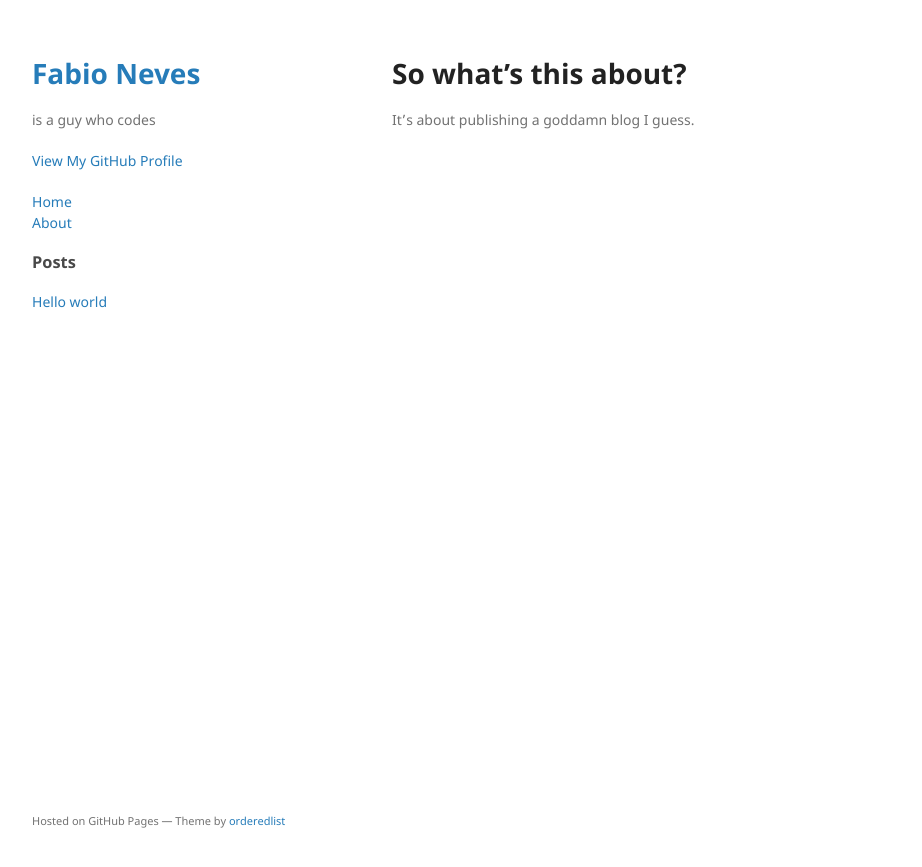
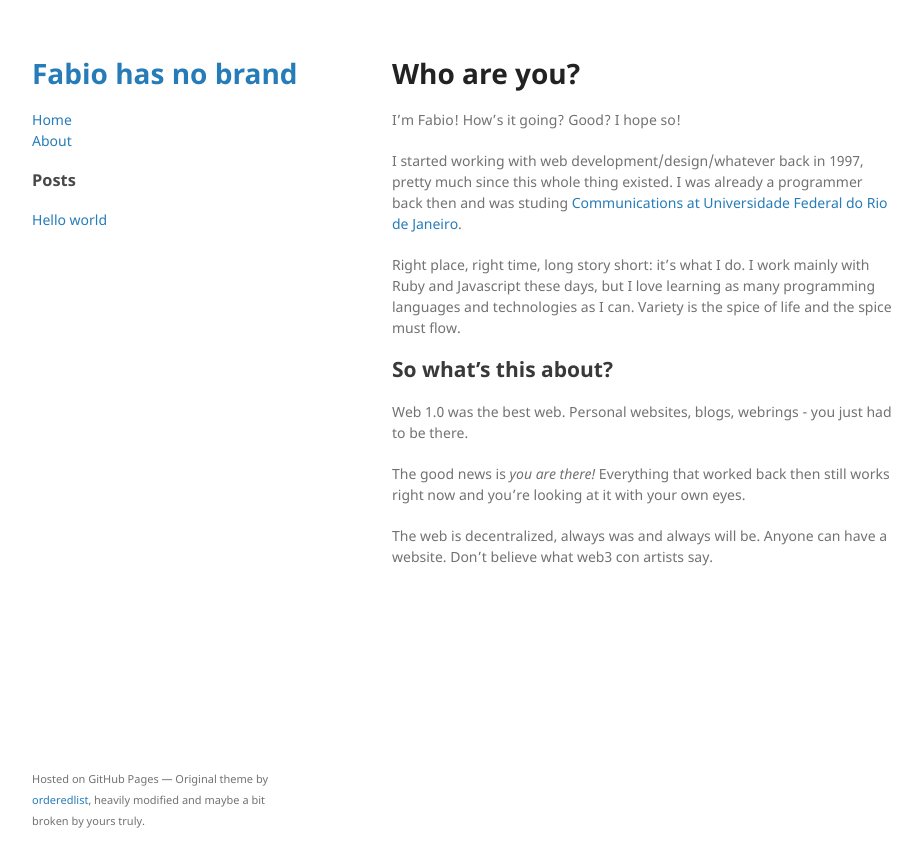
Before and after one commit to fzero/fzero.github.io, a Jekyll site: the page built from about.md, in a window 1280 px wide. Shown: the top 867 px of the page, without its empty margins (178-1100 px from the left). Built offline with Jekyll 4.4.1, drawn with Linux system fonts in a browser that asks for light colours; our own code applies the rules of GitHub Pages for plain Markdown files.

Commit message:
It's starting to look like a blog!

```diff
--- a/_config.yml
+++ b/_config.yml
@@ -1,6 +1,20 @@
-title: Fabio Neves
-description: is a guy who codes
-author: Fabio Neves
+title: Fabio has no brand
+tagline: A very web 1.0 blog/website thing
+description: A very web 1.0 blog/website thing by Fabio Neves, who doesn't care much about building a brand. Software engineering, music, movies, nerdy stuff, life, the universe and everything else.
+author:
+  name: Fabio Neves
+  twitter: fzero
+twitter:
+  username: fzero
+  card: summary
+social:
+  name: Fabio Neves
+  links:
+    - https://twitter.com/fzero
+    - https://www.linkedin.com/in/fzero
+    - https://github.com/fzero
+    - https://soundcloud.com/fzero
+    - https://fabioneves.ca
 collections:
   posts:
     output: true
@@ -10,3 +24,7 @@ exclude:
   - README.md
   - Gemfile
   - Gemfile.lock
+plugins:
+  - jekyll-feed
+  - jekyll-sitemap
+  - jekyll-seo-tag
--- a/_layouts/default.html
+++ b/_layouts/default.html
@@ -1,42 +1,23 @@
 <!DOCTYPE html>
-<html lang="{{ site.lang | default: "en-US" }}">
+<html lang="{{ site.lang | default: "en-CA" }}">
   <head>
     <meta charset="UTF-8">
     <meta http-equiv="X-UA-Compatible" content="IE=edge">
     <meta name="viewport" content="width=device-width, initial-scale=1">
-
-{% seo %}
     <link rel="stylesheet" href="{{ "/assets/css/style.css?v=" | append: site.github.build_revision | relative_url }}">
-    <!--[if lt IE 9]>
-    <script src="https://cdnjs.cloudflare.com/ajax/libs/html5shiv/3.7.3/html5shiv.min.js"></script>
-    <![endif]-->
     {% include head-custom.html %}
+    {% feed_meta %}
+    {% seo %}
   </head>
   <body>
     <div class="wrapper">
       <header>
-        <h1><a href="{{ "/" | absolute_url }}">{{ site.title | default: site.github.repository_name }}</a></h1>
+        <h1>
+          <a href="{{ "/" | absolute_url }}">{{ site.title | default: site.github.repository_name }}</a>
+        </h1>
 
         {% if site.logo %}
           <img src="{{site.logo | relative_url}}" alt="Logo" />
-        {% endif %}
-
-        <p>{{ site.description | default: site.github.project_tagline }}</p>
-
-        {% if site.github.is_project_page %}
-        <p class="view"><a href="{{ site.github.repository_url }}">View the Project on GitHub <small>{{ site.github.repository_nwo }}</small></a></p>
-        {% endif %}
-
-        {% if site.github.is_user_page %}
-        <p class="view"><a href="{{ site.github.owner_url }}">View My GitHub Profile</a></p>
-        {% endif %}
-
-        {% if site.show_downloads %}
-        <ul class="downloads">
-          <li><a href="{{ site.github.zip_url }}">Download <strong>ZIP File</strong></a></li>
-          <li><a href="{{ site.github.tar_url }}">Download <strong>TAR Ball</strong></a></li>
-          <li><a href="{{ site.github.repository_url }}">View On <strong>GitHub</strong></a></li>
-        </ul>
         {% endif %}
 
         <nav>
@@ -65,9 +46,9 @@
       </section>
       <footer>
         {% if site.github.is_project_page %}
-        <p>This project is maintained by <a href="{{ site.github.owner_url }}">{{ site.github.owner_name }}</a></p>
+        <p>This website is maintained by <a href="{{ site.github.owner_url }}">Fabio, who has no brand</a>.</p>
         {% endif %}
-        <p><small>Hosted on GitHub Pages &mdash; Theme by <a href="https://github.com/orderedlist">orderedlist</a></small></p>
+        <p><small>Hosted on GitHub Pages &mdash; Original theme by <a href="https://github.com/orderedlist">orderedlist</a>, heavily modified and maybe a bit broken by yours truly.</small></p>
       </footer>
     </div>
     <script src="{{ "/assets/js/scale.fix.js" | relative_url }}"></script>
--- a/_sass/jekyll-theme-minimal.scss
+++ b/_sass/jekyll-theme-minimal.scss
@@ -41,7 +41,7 @@ a {
 
 a:hover, a:focus {
   color:#069;
-  font-weight: bold;
+  text-decoration: underline;
 }
 
 a small {
--- a/about.md
+++ b/about.md
@@ -3,6 +3,18 @@ title: "About"
 permalink: /about/
 ---
 
-# So what's this about?
+# Who are you?
 
-It's about publishing a goddamn blog I guess.
+I'm Fabio! How's it going? Good? I hope so!
+
+I started working with web development/design/whatever back in 1997, pretty much since this whole thing existed. I was already a programmer back then and was studing [Communications at Universidade Federal do Rio de Janeiro](https://eco.ufrj.br/).
+
+Right place, right time, long story short: it's what I do. I work mainly with Ruby and Javascript these days, but I love learning as many programming languages and technologies as I can. Variety is the spice of life and the spice must flow.
+
+## So what's this about?
+
+Web 1.0 was the best web. Personal websites, blogs, webrings - you just had to be there.
+
+The good news is _you are there!_ Everything that worked back then still works right now and you're looking at it with your own eyes.
+
+The web is decentralized, always was and always will be. Anyone can have a website. Don't believe what web3 con artists say.
```
Also changed, not shown: Gemfile (+7 -1 lines), index.md (+13 -1 lines), Gemfile.lock.
